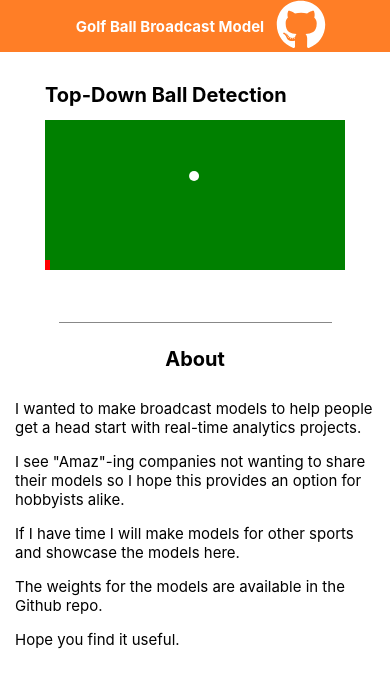
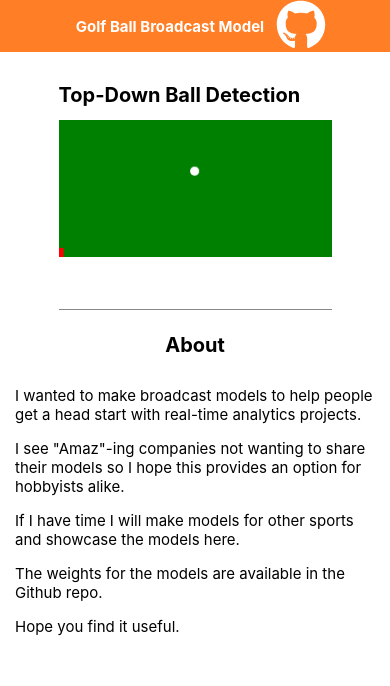
Before and after one commit to RyanShihabi/tsc-website, a React (Create React App) app: page / in a window 390 px wide. Shown: the top 686 px of the page. Built offline with nearby package versions, Linux system fonts and the light colour scheme.

Commit message:
video player resize

```diff
--- a/package.json
+++ b/package.json
@@ -9,7 +9,7 @@
     "react": "^18.2.0",
     "react-icons": "^4.12.0",
     "react-player": "^2.13.0",
-    "react-scripts": "5.0.1",
+    "react-scripts": "^5.0.1",
     "web-vitals": "^2.1.4"
   },
   "scripts": {
--- a/src/App.css
+++ b/src/App.css
@@ -63,6 +63,7 @@
   height: 100%;
   justify-content: space-between;
   margin-top: 20px;
+  width: 70%;
 }
 
 @media (max-width: 780px) {
@@ -96,6 +97,11 @@
   .analytics-card .analytics-detail {
     flex-direction: column;
   }
+
+  .analytics-top-view{
+    width: 100%;
+    margin-left: 0px !important;
+  }
 }
 
 .analytics-card .analytics-top-view{
@@ -127,3 +133,7 @@ br {
   text-align: left;
   padding: 0px 15px;
 }
+
+canvas {
+  width: 100%;
+}
--- a/src/VideoPlayer.js
+++ b/src/VideoPlayer.js
@@ -8,12 +8,12 @@ const VideoPlayer = ({width, height, yid}) => {
         const currentTime = state.playedSeconds;
 
         if (currentTime >= 12) {
-            playerRef.current.seekTo(0);
+            playerRef.current.seekTo(4);
         }
     };
 
     const handleStart = () => {
-        playerRef.current.seekTo(3, 'seconds');
+        playerRef.current.seekTo(4, 'seconds');
     }
 
     return (
@@ -22,7 +22,7 @@ const VideoPlayer = ({width, height, yid}) => {
             url={yid}
             width={"100%"}
             height={"100%"}
-            playing={false}
+            playing={true}
             controls
             onProgress={handleProgress}
             onStart={handleStart}
```
Also changed, not shown: 1 other file (tests, documents, lock files or other folders).
